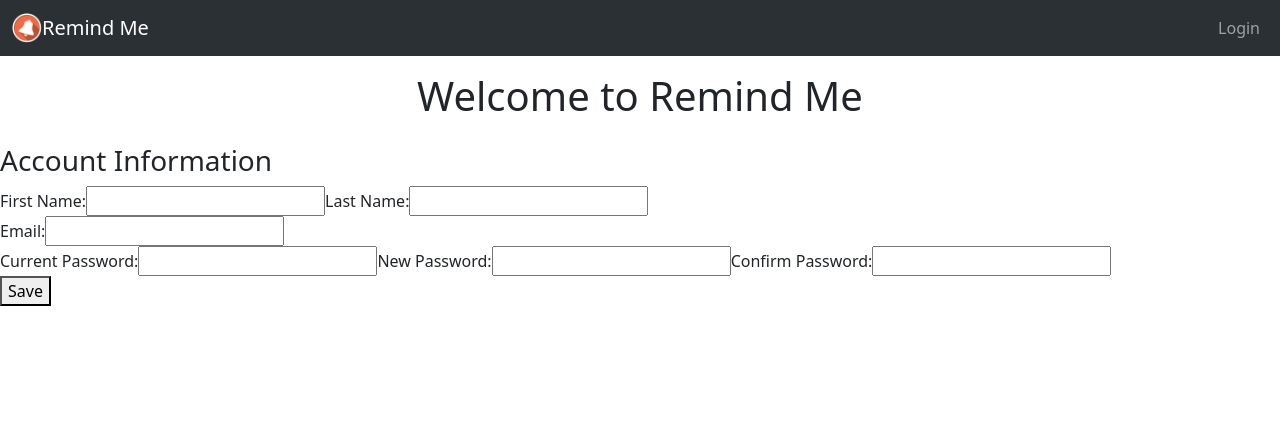
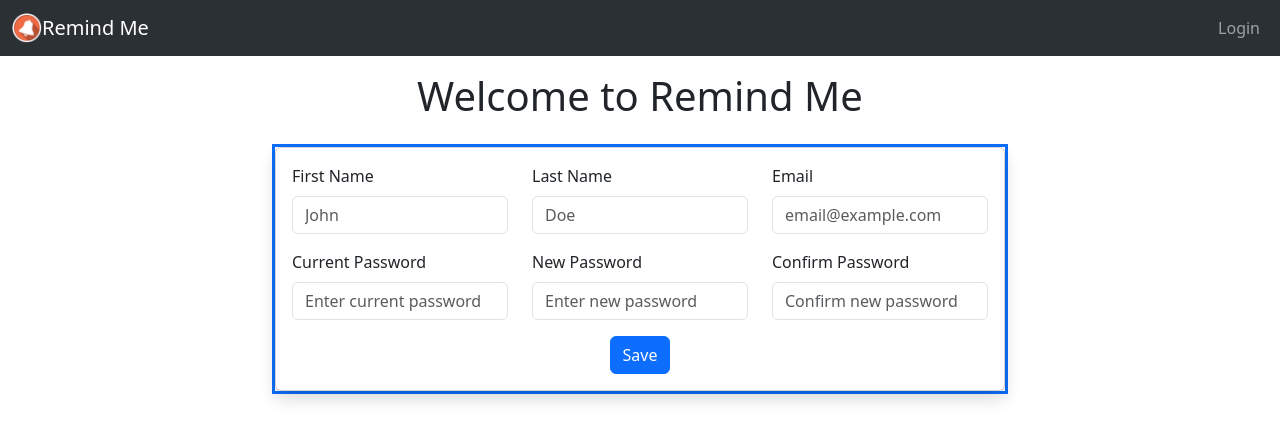
Before and after one commit to EricTheHoff/RemindMe, a React (Vite) app: page /account in a window 1280 px wide. Both pictures are taken after a click on the button "Edit". Shown: the top 440 px of the page. Built offline with nearby package versions, Linux system fonts and the light colour scheme; no server answers.

Commit message:
Implemented Bootstrap into Account Page.

```diff
--- a/src/components/Account.jsx
+++ b/src/components/Account.jsx
@@ -1,3 +1,6 @@
+import { Col, Button, Row, Container, Card, Form } from 'react-bootstrap'
+import AccountButtons from './AccountButtons.jsx'
+
 const Account = ({
   email,
   setEmail,
@@ -12,12 +15,87 @@ const Account = ({
   lastName,
   setLastName,
   updateUser,
-  isEditing }) => {
+  isEditing,
+  setIsEditing }) => {
   // Using a ternary to check if isEditing is set to {true} and render appropriately based off of that.
   // On submission, it will be rejected if the {newPassword} does not match what the user entered for {confirmPassword}.
   return isEditing ? (
     <>
-      <form onSubmit={(e) => {
+    <Container>
+      <Row className='justify-content-center'>
+        <Col lg={8}>
+          <div className='border border-3 border-primary'>
+            <Card className='shadow'>
+              <Card.Body>
+                <Form onSubmit={(e) => {
+                  e.preventDefault()
+
+                  if (newPassword !== confirmPassword) {
+                    alert(`Passwords do not match. Please try again.`)
+                  } else {
+                    updateUser()
+                  }
+                }}>
+
+                  <Row>
+                    <Col>
+                      <Form.Group className='mb-3' controlId='firstName'>
+                        <Form.Label>First Name</Form.Label>
+                        <Form.Control type='text' placeholder='John' onChange={(e) => setFirstName(e.target.value)}/>
+                      </Form.Group>
+                    </Col>
+                    <Col>
+                      <Form.Group className='mb-3' controlId='lastName'>
+                        <Form.Label>Last Name</Form.Label>
+                        <Form.Control type='text' placeholder='Doe' onChange={(e) => setLastName(e.target.value)}/>
+                      </Form.Group>
+                    </Col>
+                    <Col>
+                      <Form.Group className='mb-3' controlId='email'>
+                          <Form.Label>Email</Form.Label>
+                          <Form.Control type='email' placeholder='email@example.com' onChange={(e) => setEmail(e.target.value)}/>
+                        </Form.Group>
+                    </Col>
+                  </Row>
+
+                  <Row>
+                    <Col>
+                      <Form.Group className='mb-3' controlId='currentPassword'>
+                        <Form.Label>Current Password</Form.Label>
+                        <Form.Control type='password' placeholder='Enter current password' onChange={(e) => setCurrentPassword(e.target.value)}/>
+                      </Form.Group>
+                    </Col>
+                    <Col>
+                      <Form.Group className='mb-3' controlId='newPassword'>
+                        <Form.Label>New Password</Form.Label>
+                        <Form.Control type='password' placeholder='Enter new password' onChange={(e) => setNewPassword(e.target.value)}/>
+                      </Form.Group>
+                    </Col>
+                    <Col>
+                      <Form.Group className='mb-3' controlId='confirmPassword'>
+                        <Form.Label>Confirm Password</Form.Label>
+                        <Form.Control type='password' placeholder='Confirm new password' onChange={(e) => setConfirmPassword(e.target.value)}/>
+                      </Form.Group>
+                    </Col>
+                  </Row>
+
+                  <div className='text-center'>
+                    <Button variant='primary' type='submit'>Save</Button>
+                  </div>
+
+                </Form>
+              </Card.Body>
+            </Card>
+          </div>
+        </Col>
+      </Row>
+    </Container>
+
+
+
+
+
+      {/* <form onSubmit={(e) => {
         e.preventDefault()
 
         if (newPassword !== confirmPassword) {
@@ -89,12 +167,31 @@ const Account = ({
 
       <button type='submit'>Save</button>
 
-      </form>
+      </form> */}
     </>
   ) : (
     <>
-      <p>Name: {firstName} {lastName}</p>
-      <p>Email: {email}</p>
+    <Container>
+      <Row className='justify-content-center'>
+        <Col lg={6}>
+          <div className='border border-3 border-primary'></div>
+            <Card className='shadow'>
+              <Card.Body className='text-center'>
+
+                <h2 className='mb-3'>Account Information</h2>
+                <p>Name: {firstName} {lastName}</p>
+                <p>Email: {email}</p>
+
+                <AccountButtons
+                isEditing={isEditing}
+                setIsEditing={setIsEditing}
+                />
+
+              </Card.Body>
+            </Card>
+        </Col>
+      </Row>
+    </Container>
     </>
   )
 }
--- a/src/components/AccountButtons.jsx
+++ b/src/components/AccountButtons.jsx
@@ -1,3 +1,6 @@
+import { Button } from 'react-bootstrap'
+
+
 const AccountButtons = ({ isEditing, setIsEditing }) => {
   // Using a ternary to check if isEditing is set to {true} and render appropriately based off of that.
   return isEditing ? (
@@ -5,7 +8,7 @@ const AccountButtons = ({ isEditing, setIsEditing }) => {
     </>
   ) : (
     <>
-      <button onClick={() => setIsEditing(true)}>Edit</button>
+      <Button variant='primary' onClick={() => setIsEditing(true)}>Edit</Button>
     </>
   )
 }
--- a/src/pages/AccountPage.jsx
+++ b/src/pages/AccountPage.jsx
@@ -61,7 +61,7 @@ const AccountPage = () => {
 
   return (
     <>
-      <h3>Account Information</h3>
+      {/* <h3>Account Information</h3> */}
 
       <Account
       email={emailVal}
@@ -77,15 +77,16 @@ const AccountPage = () => {
       lastName={lastNameVal}
       setLastName={setLastNameVal}
       isEditing={editMode}
+      setIsEditing={setEditMode}
       updateUser={updateUser}
       />
 
-      <br/>
+      {/* <br/>
 
       <AccountButtons
       isEditing={editMode}
       setIsEditing={setEditMode}
-      />
+      /> */}
     </>
   )
 }
```
